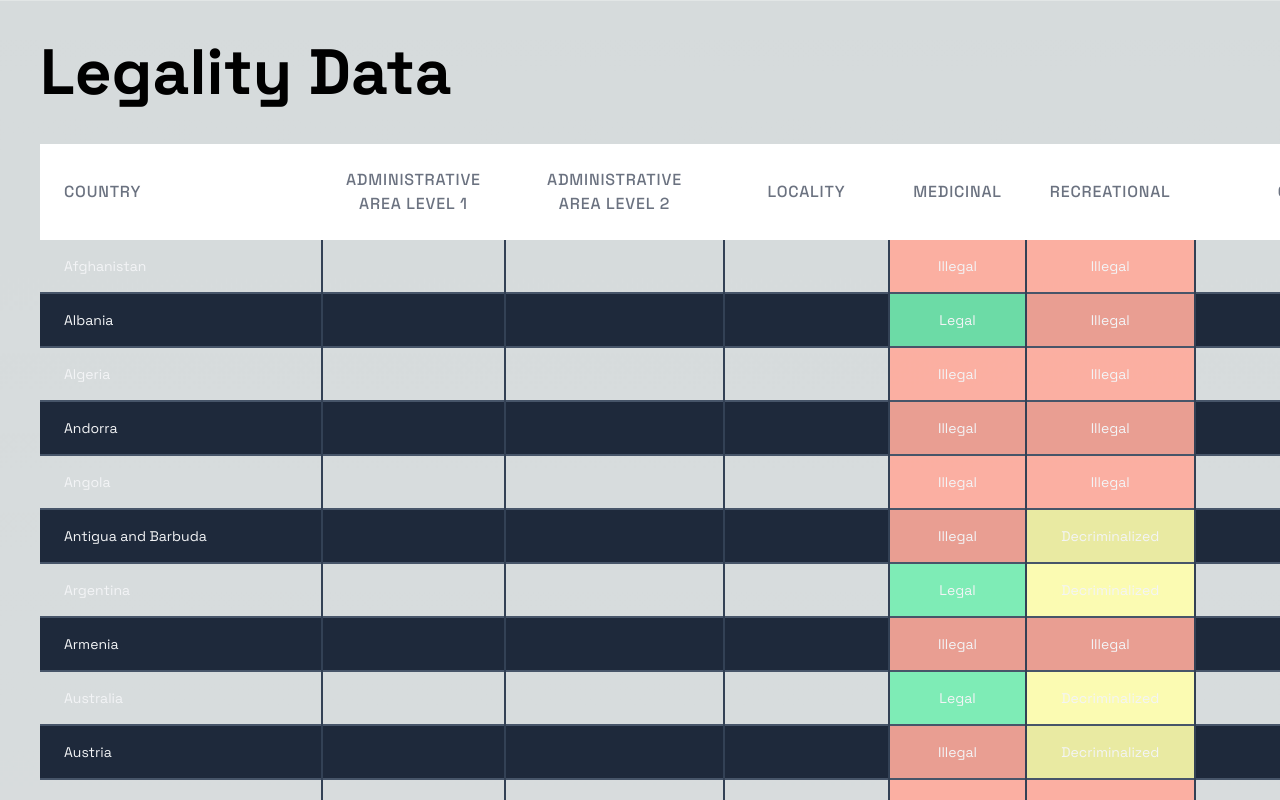
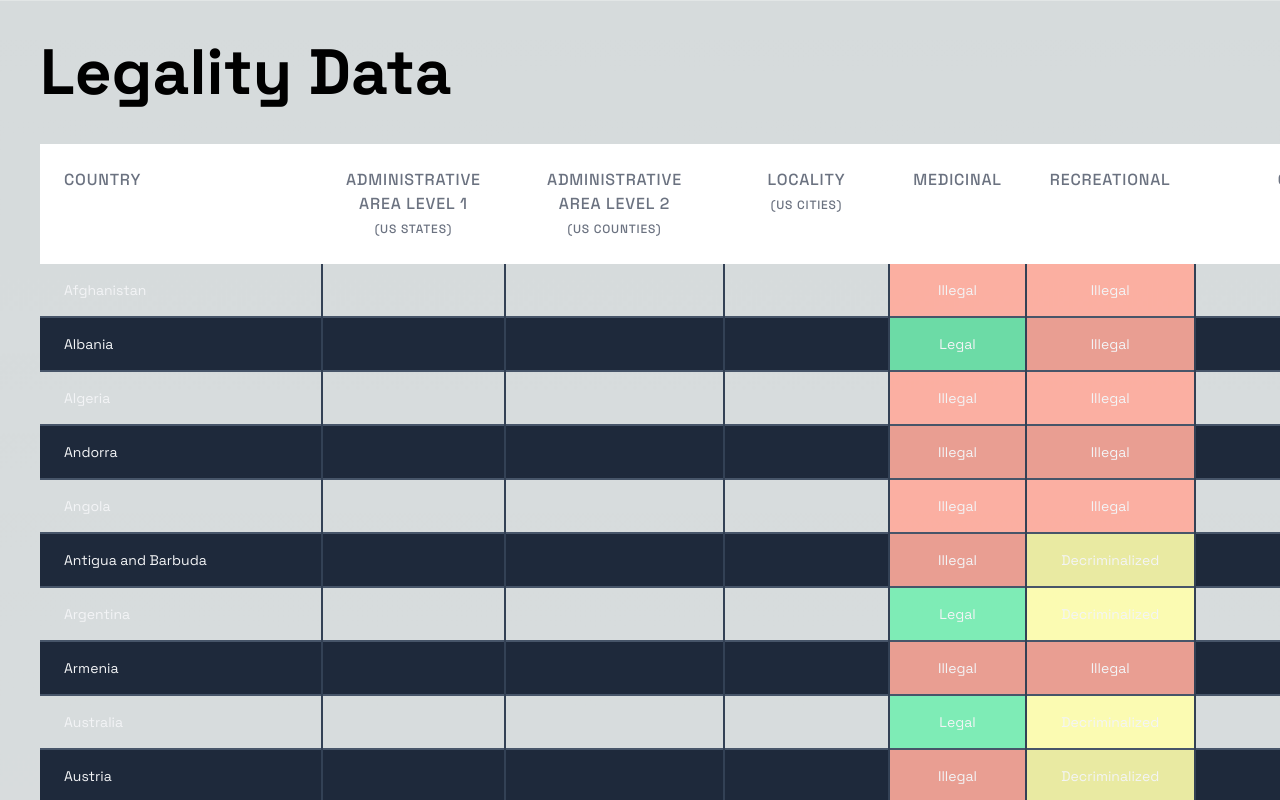
Before and after one commit to thegfnc/is-weed-legal-here, a Next.js app: page /admin in a window 1280 px wide. Shown: the top 800 px of the page. Built offline with nearby package versions, Linux system fonts and the light colour scheme.

Commit message:
Add some clues to column headers

```diff
--- a/app/admin/page.tsx
+++ b/app/admin/page.tsx
@@ -106,12 +106,21 @@ export default function Admin() {
         <Heading text='Legality Data' />
       </div>
       <table className='min-w-full table-fixed border-collapse border-inherit text-center indent-0'>
-        <thead className='sticky top-0 bg-white'>
+        <thead className='sticky top-0 bg-white align-top'>
           <tr>
             <th className={thClassName + ' text-left'}>Country</th>
-            <th className={thClassName}>Administrative Area Level 1</th>
-            <th className={thClassName}>Administrative Area Level 2</th>
-            <th className={thClassName}>Locality</th>
+            <th className={thClassName}>
+              Administrative Area Level 1 <br />
+              <span className='text-xs'>(US States)</span>
+            </th>
+            <th className={thClassName}>
+              Administrative Area Level 2 <br />
+              <span className='text-xs'>(US Counties)</span>
+            </th>
+            <th className={thClassName}>
+              Locality <br />
+              <span className='text-xs'>(US Cities)</span>
+            </th>
             <th className={thClassName}>Medicinal</th>
             <th className={thClassName}>Recreational</th>
             <th className={thClassName}>Quantity</th>
```
